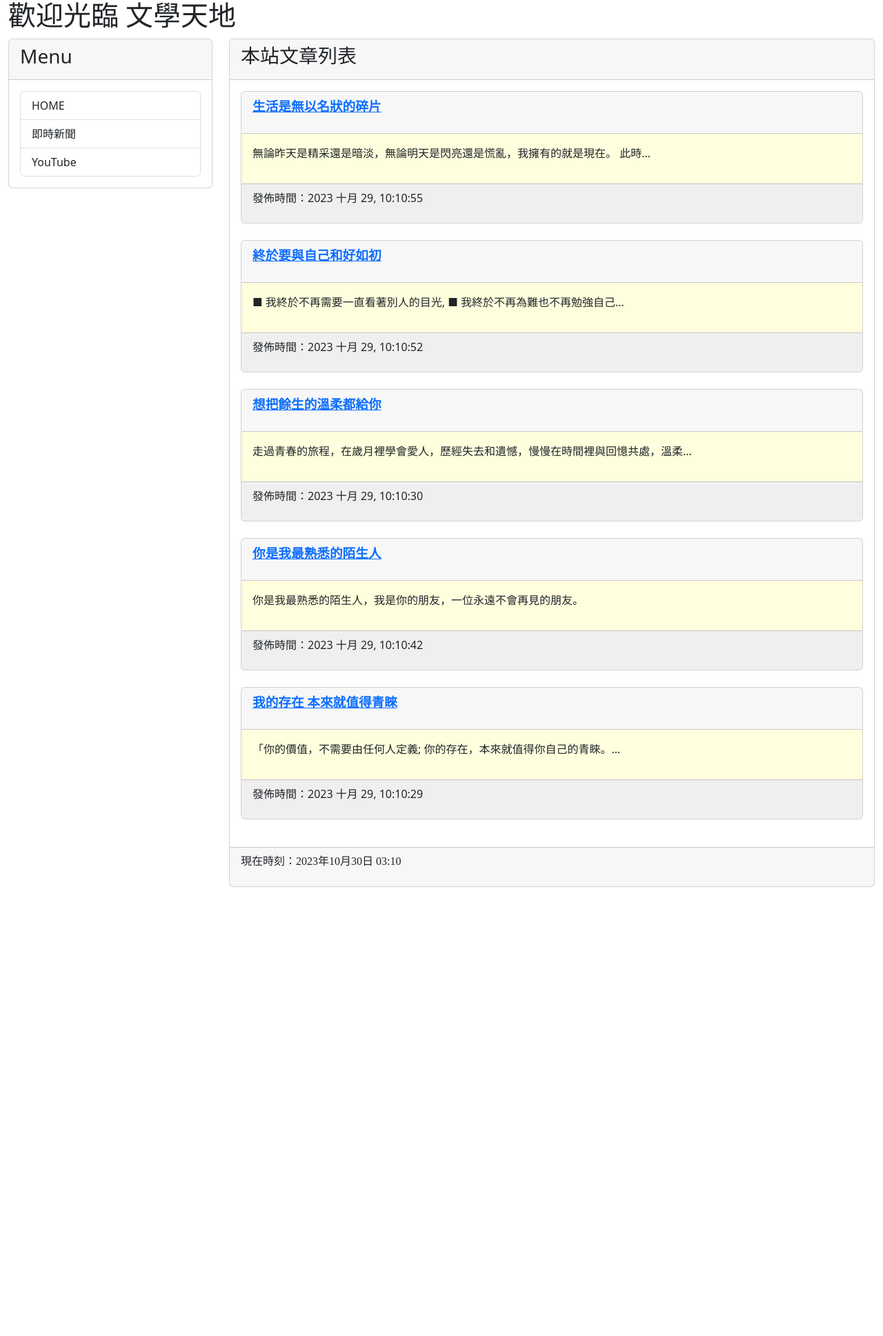
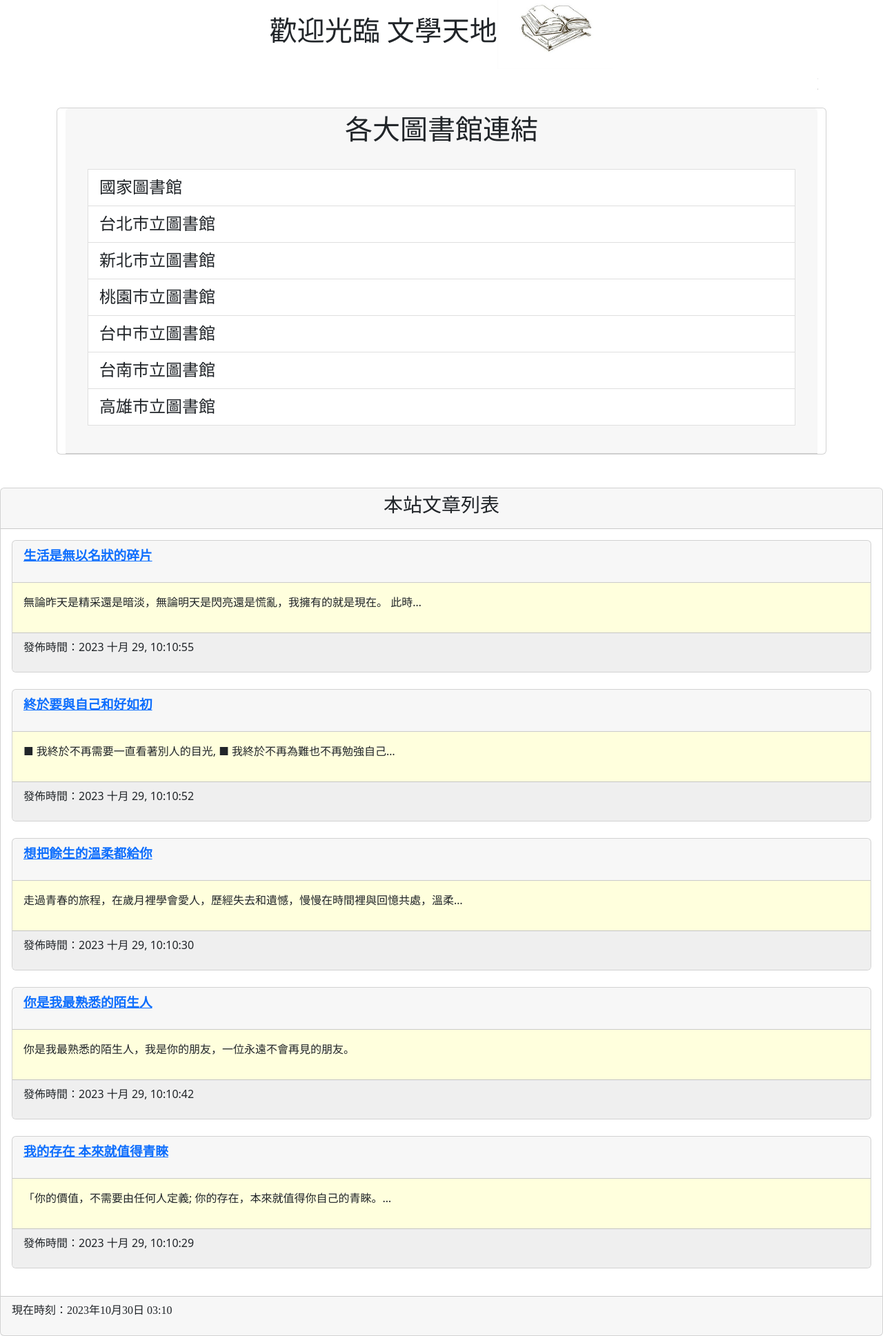
Before and after one commit to 11056030/tsai213039, a Django app: page / in a window 1280 px wide. Shown: the whole page at 69% size. Before the commit the page ends 1286 px from the top, so only its background shows below. Run offline with Django 4.2, Linux system fonts and the light colour scheme; data comes from the database, SQL or seed files in the repository; both versions use the stored data as it was after the commit.

Commit message:
1030版面更改

```diff
--- a/templates/base copy.html
+++ b/templates/base copy.html
@@ -3,6 +3,8 @@
 <!--[if IE 7]>         <html class="no-js lt-ie9 lt-ie8"> <![endif]-->
 <!--[if IE 8]>         <html class="no-js lt-ie9"> <![endif]-->
 <!--[if gt IE 8]>      <html class="no-js"> <!--<![endif]-->
+<html class="no-js"></html>
+<html lang="en"></html>
 <head>
     <meta charset='utf-8'>
     <meta name="viewport" content="width=device-width, initial-scale=1">
@@ -12,24 +14,45 @@
     <link href="https://cdn.jsdelivr.net/npm/bootstrap@5.2.2/dist/css/bootstrap.min.css" rel="stylesheet" integrity="sha384-Zenh87qX5JnK2Jl0vWa8Ck2rdkQ2Bzep5IDxbcnCeuOxjzrPF/et3URy9Bv1WTRi" crossorigin="anonymous">
 </head>
 <body>
-    <div class="container-fluid">
+    <div class="container">
         {% include 'header.html' %}
-        <div class="row">
-            <div class="col-sm-3 col-md-3">
+        <div class="container">
+
+            <h3><MARQUEE>歡迎來到</MARQUEE></h3>
+
+
+            <div class="row">
                 <div class="card">
-                    <div class="card-header">
-                        <h3>Menu</h3>
-                    </div>
+                   <div class="card-header">
+                    <div class="col-sm-30 col-md-30">
+
+                            <h3><center>
+                                <p style='font-family:標楷體;font-size:30pt;'>
+                                各大圖書館連結
+                                </p>
+                            </center></h3>
                     <div class="card-body">
                         <div class='list-group'>
-                            <a href='/' class='list-group-item'>HOME</a>
-                            <a href='https://google.com/news' class='list-group-item'>即時新聞</a>
-                            <a href='https://youtube.com/' class='list-group-item'>YouTube</a>
+                            <p style='font-family:標楷體;font-size:18pt;'>
+                                <a href='https://www.ncl.edu.tw/' class='list-group-item'>國家圖書館</a>
+                                <a href='https://tpml.gov.taipei/' class='list-group-item'>台北市立圖書館</a>
+                                <a href='https://www.library.ntpc.gov.tw/' class='list-group-item'>新北市立圖書館</a>
+                                <a href='https://www.typl.gov.tw/zh-tw' class='list-group-item'>桃園市立圖書館</a>
+                                <a href='https://www.library.taichung.gov.tw/public/' class='list-group-item'>台中市立圖書館</a>
+                                <a href='https://www.tnpl.tn.edu.tw/w5368759830002704284/index' class='list-group-item'>台南市立圖書館</a>
+                                <a href='https://www.ksml.edu.tw/' class='list-group-item'>高雄市立圖書館</a>
+                            </p>
                         </div>
                     </div>
                 </div>
+                </div>
             </div>
-            <div class="col-sm-9 col-md-9">
+            </div>
+        </div>
+    </div>
+        <br>
+        <br>
+            <div class="col-sm-30 col-md-30"> <!--左右 -->
                 <div class="card">
                     <div class="card-header">
                         {% block headmessage %}
--- a/templates/header.html
+++ b/templates/header.html
@@ -1,2 +1,7 @@
 <!-- header.html -->
-<h1 style="font-family:微軟正黑體;">歡迎光臨 文學天地</h1>
+
+<!-- header.html -->
+{% load static %}
+<div class='well'>
+    <h1 style="font-family:微軟正黑體;"><align="center"><center>歡迎光臨 文學天地</align><img src="{% static "images/70.jpg" %}" height="100"></center></h1>
+</div>
--- a/templates/index.html
+++ b/templates/index.html
@@ -1,14 +1,15 @@
+
 <!-- index.html -->
 {% extends 'base copy.html' %}
 {% block title %} 歡迎光臨我的部落格 {% endblock %}
 {% block headmessage %}
-    <h3 style='font-family:標楷體;'>本站文章列表</a>
+    <h3 style='font-family:標楷體;'><center>本站文章列表</center></a>
 {% endblock %}
 {% block content %}
 {% for post in posts %}
 <div class='card'>
     <div class='card-header'>
-        <p style='font-family:微軟正黑體;font-size:14pt;font-weight:bold;'>
+        <p style='font-family:標楷體;font-size:14pt;font-weight:bold;'>
             <a href='/post/{{post.slug}}'>{{ post.title }}</a>
         </p>
     </div>
--- a/templates/post.html
+++ b/templates/post.html
@@ -7,6 +7,6 @@
 {% endblock %}
 {% block content %}
         <p style='font-family:微軟正黑體;font-size:12pt;letter-spacing:2pt;'>
-            {{ post.body }}</a>
+            {{ post.body | safe }}</a>
         </p>
 {% endblock %}
--- a/tsai213039/settings.py
+++ b/tsai213039/settings.py
@@ -116,8 +116,12 @@ USE_TZ = True
 
 # Static files (CSS, JavaScript, Images)
 # https://docs.djangoproject.com/en/4.2/howto/static-files/
+STATIC_ROOT = BASE_DIR / 'staticfiles'
+STATICFILES_DIRS = (
+    BASE_DIR / 'static',
+)
+STATIC_URL = '/static/'
 
-STATIC_URL = 'static/'
 
 # Default primary key field type
 # https://docs.djangoproject.com/en/4.2/ref/settings/#default-auto-field
```
Also changed, not shown: requirements.txt (+5 -8 lines), db.sqlite3, static/images/1.jpg (added), static/images/70.jpg (added), static/images/logo.jpg (added).
